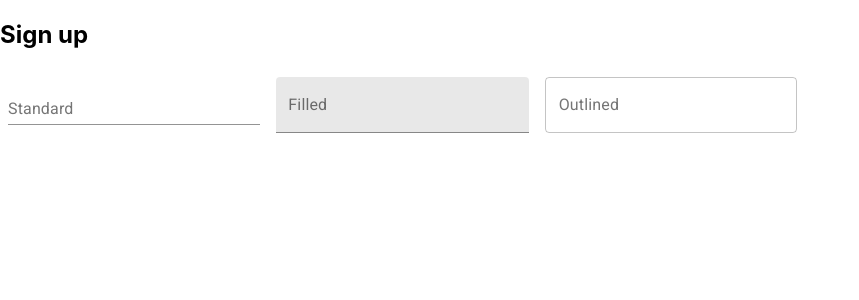
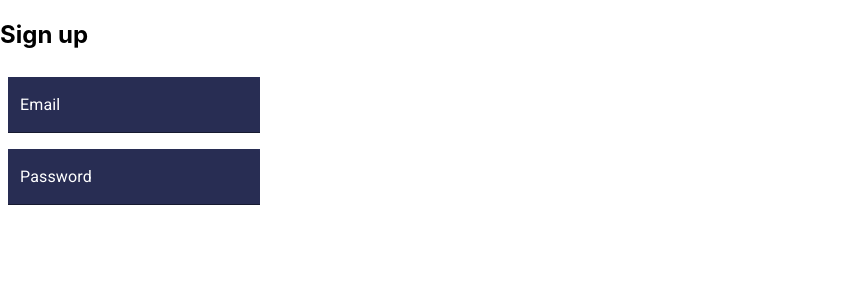
Before and after one commit to hamadagh/Real-time-chat-app, a React (Create React App) app in the folder frontend/: page /SignIn in a window 1280 px wide. Shown: the top 300 px of the page, without its empty margins (0-859 px from the left). Built offline with nearby package versions, Linux system fonts and the light colour scheme.

Commit message:
adding sign up text field

```diff
--- a/frontend/src/App.js
+++ b/frontend/src/App.js
@@ -7,7 +7,7 @@ function App() {
   return (
     <BrowserRouter>
       <Switch>
-        <Route path="/SignIn" component={AuthPage} />
+        <Route path="/SignIn" component={AuthPage} exact />
       </Switch>
     </BrowserRouter>
   );
--- /dev/null
+++ b/frontend/src/pages/auth/AuthStyle.css
@@ -0,0 +1,8 @@
+.sign-up {
+  display: flex;
+  flex-direction: column;
+}
+
+.input-field {
+  background-color: #2c315b;
+}
--- a/frontend/src/pages/auth/SignUp.js
+++ b/frontend/src/pages/auth/SignUp.js
@@ -1,12 +1,21 @@
 import React from "react";
 import { makeStyles } from "@material-ui/core/styles";
 import TextField from "@material-ui/core/TextField";
+import "./AuthStyle.css";
 
 const useStyles = makeStyles((theme) => ({
   root: {
+    display: "flex",
+    flexDirection: "column",
     "& > *": {
       margin: theme.spacing(1),
       width: "25ch",
+    },
+    "& label.Mui-focused": {
+      color: "white",
+    },
+    "& label": {
+      color: "white",
     },
   },
 }));
@@ -15,12 +24,21 @@ function SignUp() {
   const classes = useStyles();
 
   return (
-    <div>
+    <div className="sign-up">
       <h2>Sign up</h2>
       <form className={classes.root} noValidate autoComplete="off">
-        <TextField id="standard-basic" label="Standard" />
-        <TextField id="filled-basic" label="Filled" variant="filled" />
-        <TextField id="outlined-basic" label="Outlined" variant="outlined" />
+        <TextField
+          id="outlined-basic"
+          label="Email"
+          variant="filled"
+          className="input-field"
+        />
+        <TextField
+          id="outlined-basic"
+          label="Password"
+          variant="filled"
+          className="input-field"
+        />
       </form>
     </div>
   );
```
